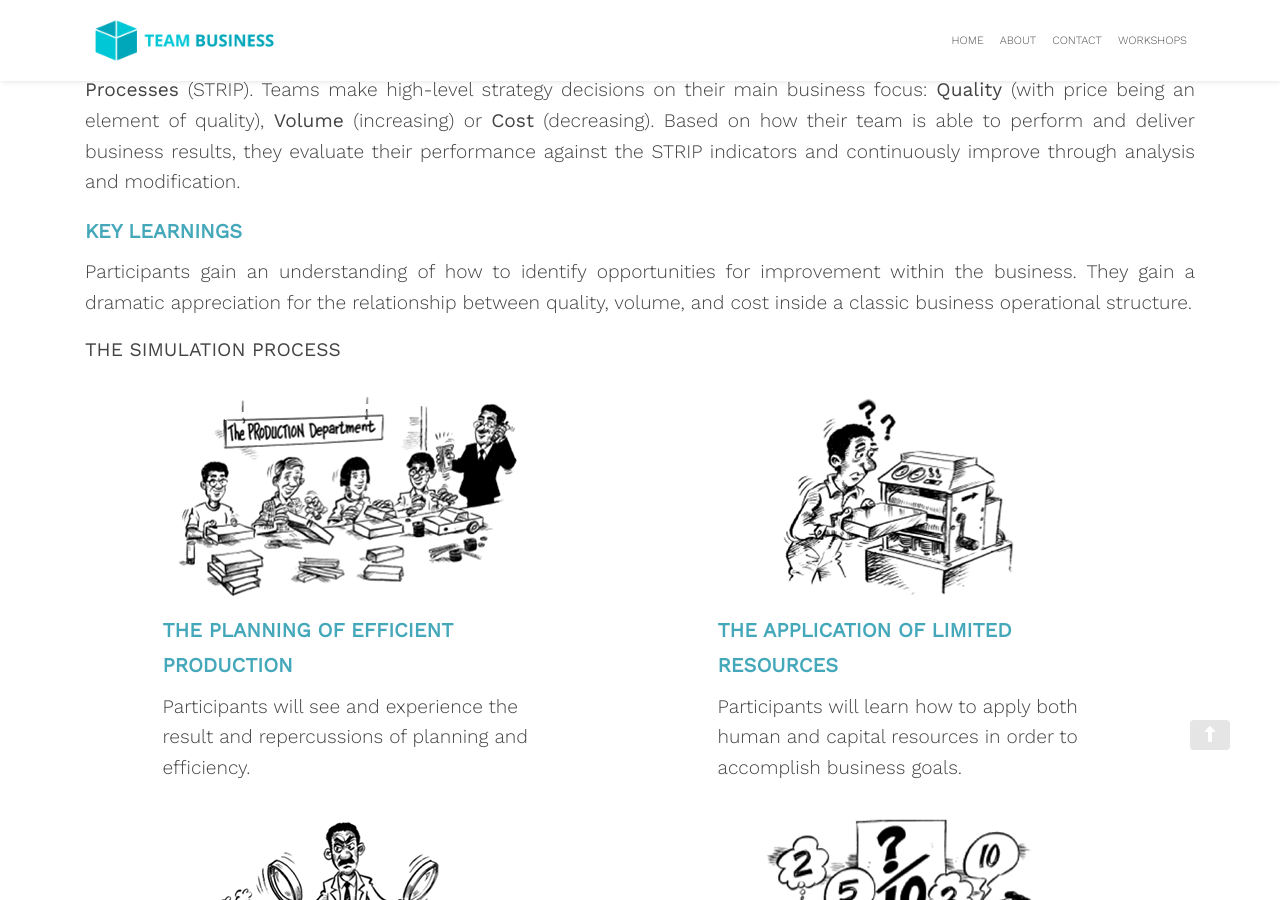
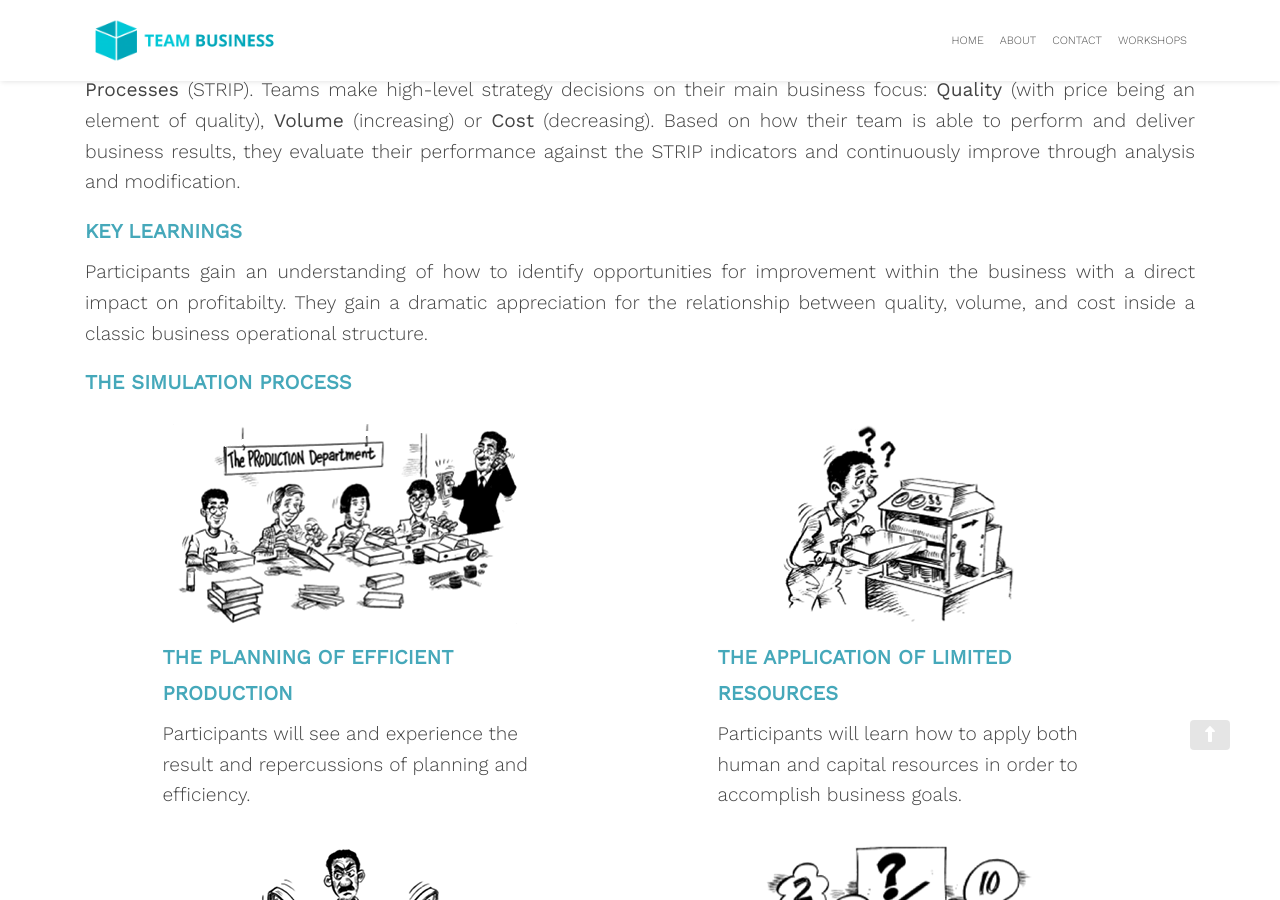
Before and after one commit to zac-heisey/team-business, a Jekyll site: the page built from _pages/car.md, in a window 1280 px wide and 900 px high, scrolled down 926 px. Built offline with Jekyll 4.4.1, drawn with Linux system fonts in a browser that asks for light colours; nearby versions of some CDN libraries.

Commit message:
Update from Forestry.io Lara Azzam updated _pages/car.md

```diff
--- a/_pages/car.md
+++ b/_pages/car.md
@@ -17,9 +17,9 @@ CIS focuses competing teams on the following **key drivers of profitability**: *
 
 ### KEY LEARNINGS
 
- Participants gain an understanding of how to identify opportunities for improvement within the business. They gain a dramatic appreciation for the relationship between quality, volume, and cost inside a classic business operational structure.
+ Participants gain an understanding of how to identify opportunities for improvement within the business with a direct impact on profitabilty. They gain a dramatic appreciation for the relationship between quality, volume, and cost inside a classic business operational structure.
 
-**THE SIMULATION PROCESS**
+### **THE SIMULATION PROCESS**
 
 <div style="display:flex; flex-wrap:wrap; justify-content:space-around;">
 <div class="car-program" style="width:400px;">
```
